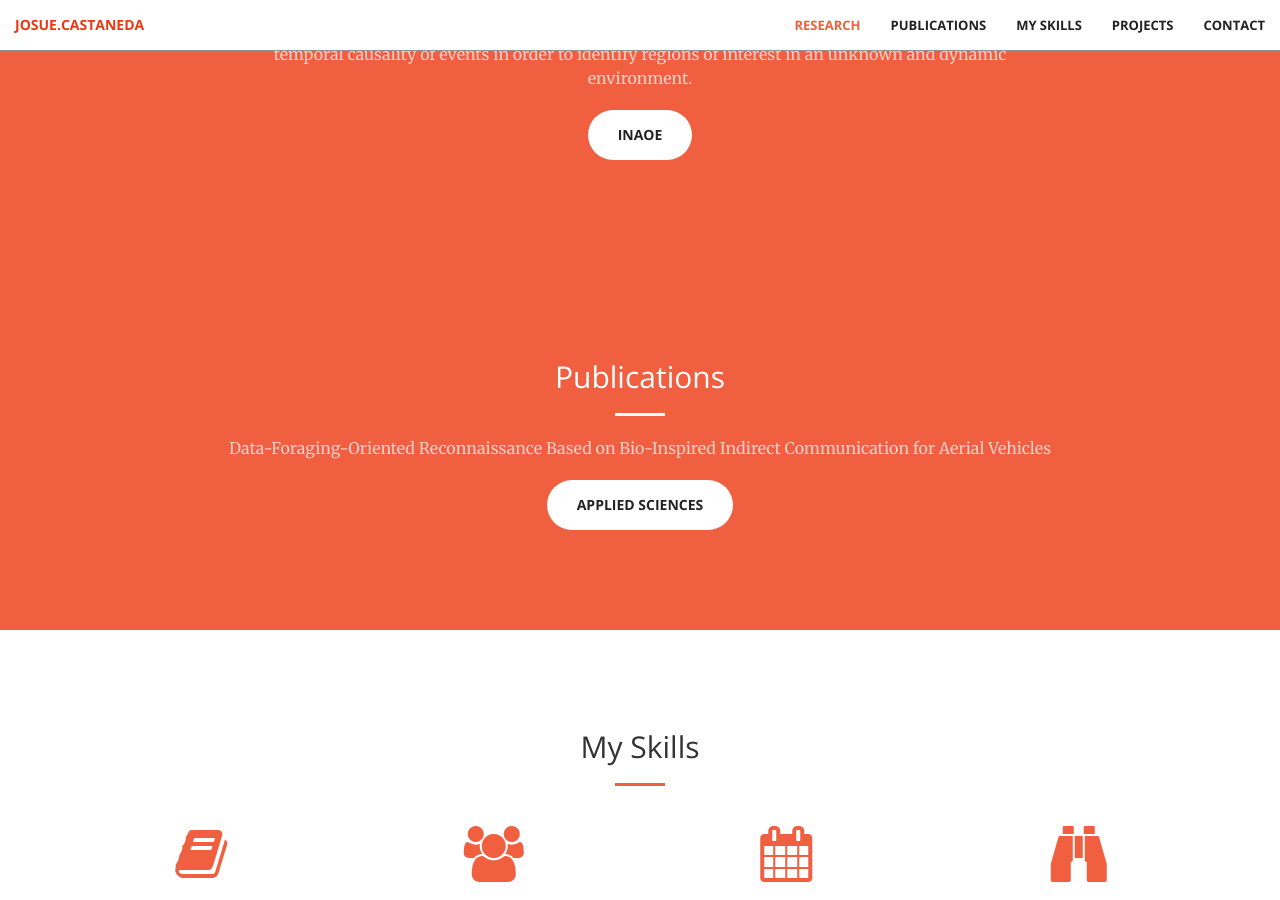
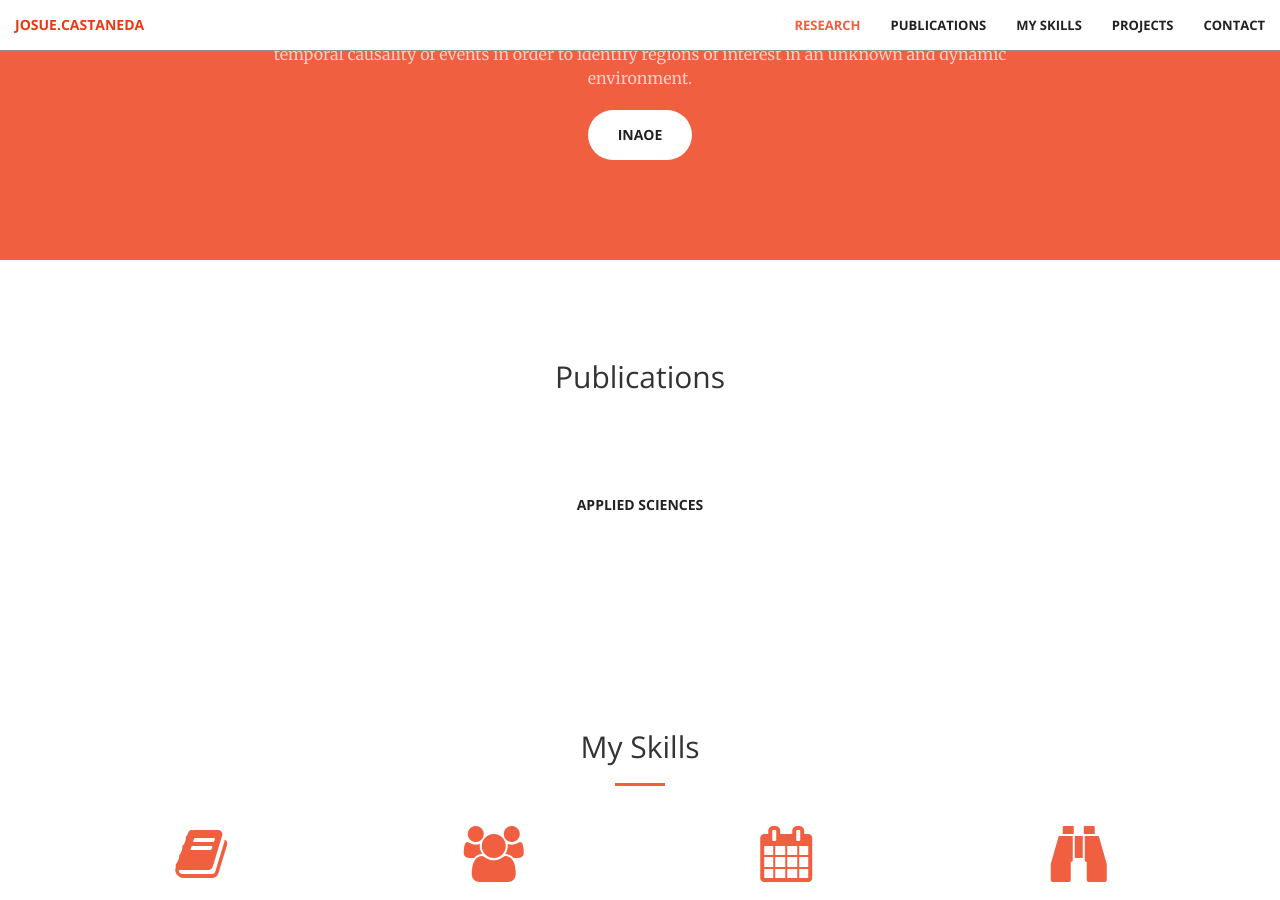
Before and after one commit to JosueCastaneda/JosueCastaneda.github.io, a Jekyll site: the page built from index.html, in a window 1280 px wide and 900 px high, scrolled down 1154 px. Built offline with Jekyll 4.4.1, drawn with Linux system fonts in a browser that asks for light colours.

Commit message:
Update call-to-action.html

```diff
--- a/_includes/call-to-action.html
+++ b/_includes/call-to-action.html
@@ -18,7 +18,8 @@
     </div>
 </section>
 
-<section class="bg-primary" id="publications">
+<section id="publications">
+
     <div class="container">
         <div class="row">
             <div class="col-lg-12 text-center">
```
